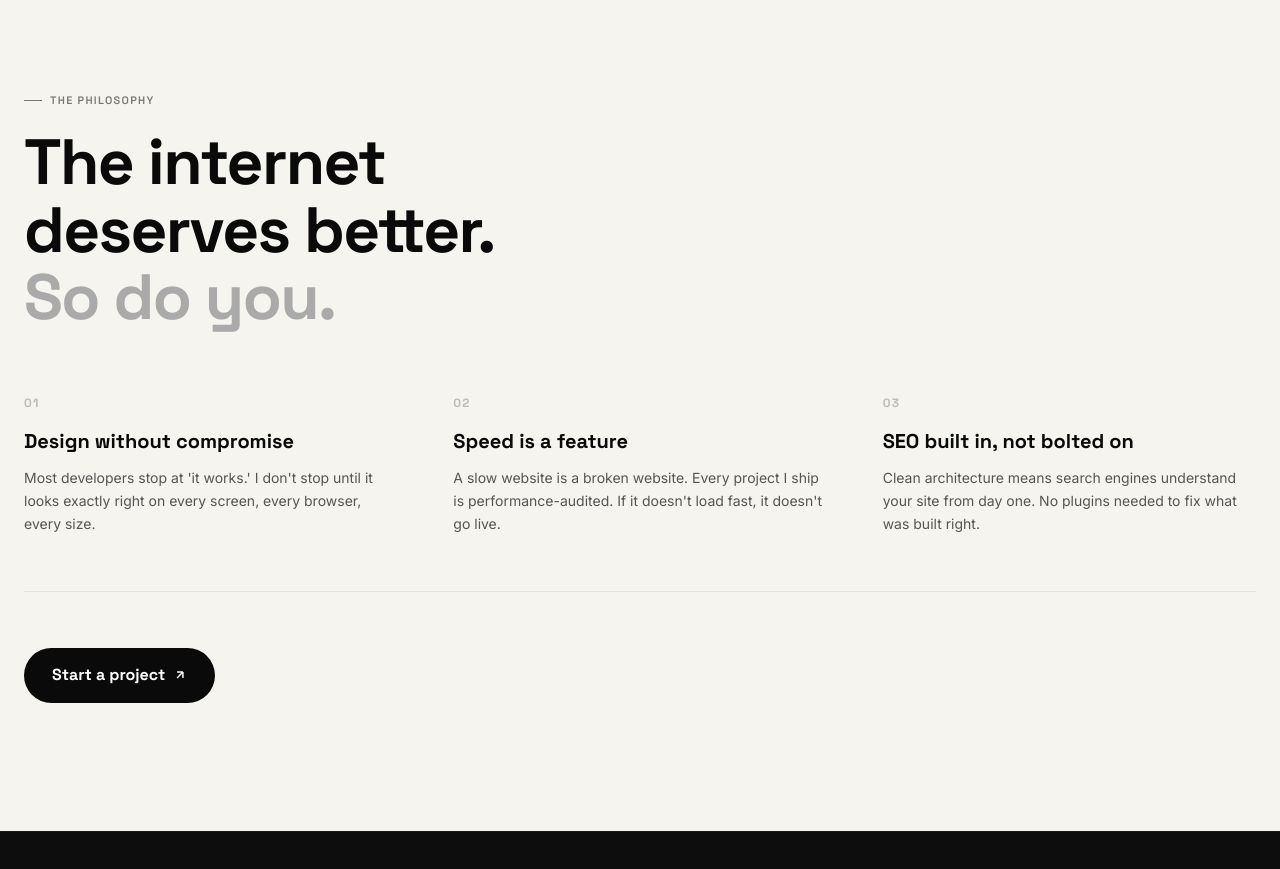
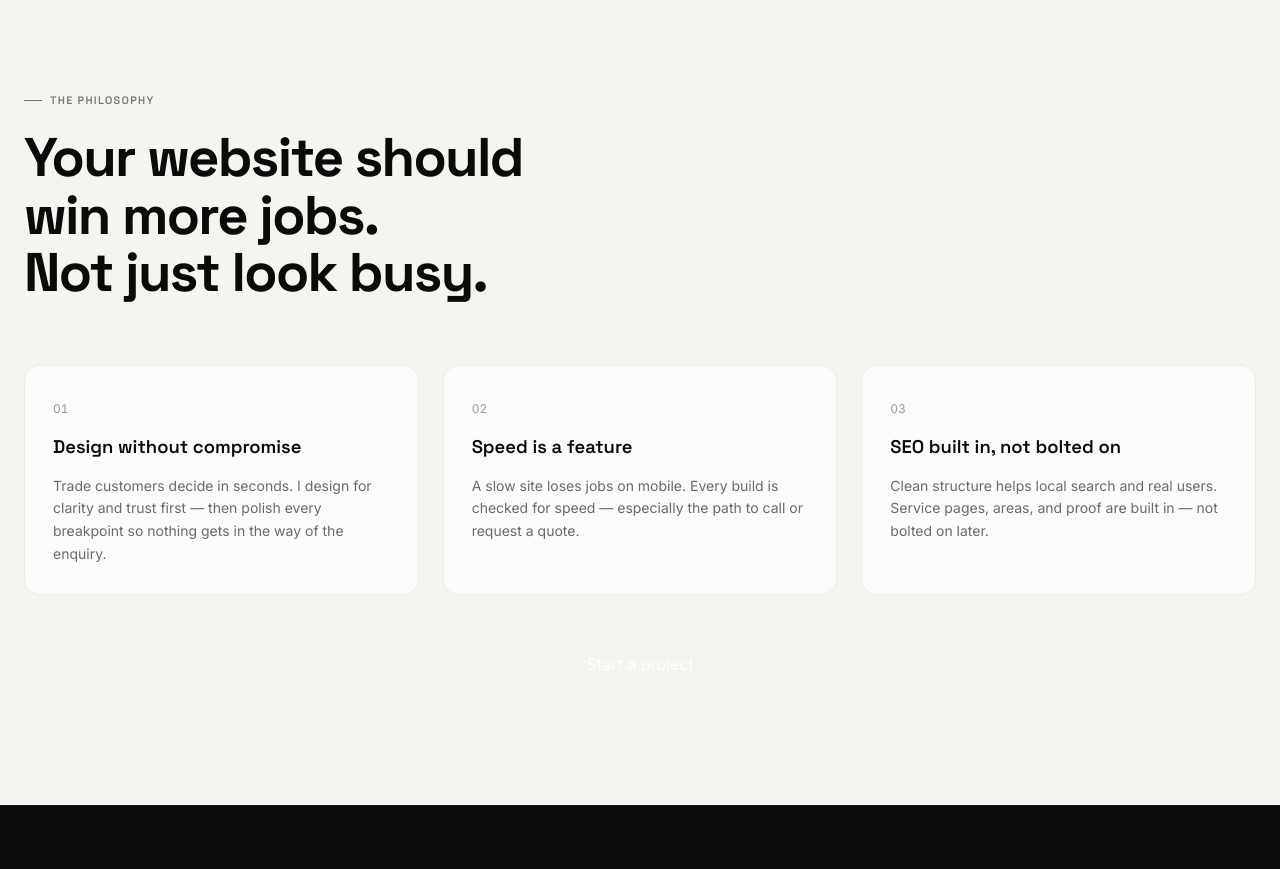
Before and after one commit to omerkhan7210/mumerkhan-portfolio, a Next.js app: page / in a window 1280 px wide. Shown: the part 9100-9969 px from the top of the page. Built offline with nearby package versions, Linux system fonts and the light colour scheme; no server answers.

Commit message:
Update philosophy + site metadata for trade ICP

```diff
--- a/components/PhilosophySection.tsx
+++ b/components/PhilosophySection.tsx
@@ -7,17 +7,17 @@ const pillars = [
   {
     n: '01',
     heading: 'Design without compromise',
-    body: "Most developers stop at 'it works.' I don't stop until it looks exactly right on every screen, every browser, every size.",
+    body: "Trade customers decide in seconds. I design for clarity and trust first — then polish every breakpoint so nothing gets in the way of the enquiry.",
   },
   {
     n: '02',
     heading: 'Speed is a feature',
-    body: "A slow website is a broken website. Every project I ship is performance-audited. If it doesn't load fast, it doesn't go live.",
+    body: "A slow site loses jobs on mobile. Every build is checked for speed — especially the path to call or request a quote.",
   },
   {
     n: '03',
     heading: 'SEO built in, not bolted on',
-    body: 'Clean architecture means search engines understand your site from day one. No plugins needed to fix what was built right.',
+    body: 'Clean structure helps local search and real users. Service pages, areas, and proof are built in — not bolted on later.',
   },
 ];
 
@@ -27,25 +27,28 @@ function useScrollReveal(threshold = 0.08) {
     const el = ref.current;
     if (!el) return;
     const obs = new IntersectionObserver(
-      ([e]) => { if (e.isIntersecting) { el.classList.add('sr-visible'); obs.unobserve(el); } },
-      { threshold, rootMargin: '0px 0px -40px 0px' },
+      ([e]) => {
+        if (e.isIntersecting) {
+          el.classList.add('sr-visible');
+          obs.unobserve(el);
+        }
+      },
+      { threshold },
     );
     obs.observe(el);
     return () => obs.disconnect();
-  }, []);
+  }, [threshold]);
   return ref;
 }
 
 export default function PhilosophySection() {
   const headRef = useScrollReveal();
-  const gridRef = useRef<HTMLDivElement>(null);
-  const ctaRef = useScrollReveal();
+  const cardsRef = useRef<HTMLDivElement>(null);
 
-  /* Stagger pillar cards */
   useEffect(() => {
-    const grid = gridRef.current;
-    if (!grid) return;
-    const cards = Array.from(grid.querySelectorAll<HTMLElement>('.phil-card'));
+    const root = cardsRef.current;
+    if (!root) return;
+    const cards = Array.from(root.querySelectorAll<HTMLElement>('.phil-card'));
     const obs = new IntersectionObserver(
       (entries) => {
         entries.forEach((entry) => {
@@ -73,47 +76,34 @@ export default function PhilosophySection() {
   return (
     <section className="py-24 md:py-32 bg-cream">
       <div className="max-w-[1280px] mx-auto px-6">
-        {/* Heading */}
         <div ref={headRef} className="sr">
           <span className="label-tag-dark">The Philosophy</span>
           <h2
             className="font-sans font-bold text-ink mb-16"
-            style={{ fontSize: 'clamp(2.2rem, 5vw, 4rem)', lineHeight: 1.05, letterSpacing: '-0.025em' }}
+            style={{ fontSize: 'clamp(2rem,5vw,3.4rem)', lineHeight: 1.05, letterSpacing: '-0.03em' }}
           >
-            The internet<br />deserves better.<br />
-            <span style={{ color: '#AAAAAA' }}>So do you.</span>
+            Your website should<br />win more jobs.<br />Not just look busy.
           </h2>
         </div>
 
-        {/* Pillars */}
-        <div ref={gridRef} className="grid grid-cols-1 md:grid-cols-3 gap-8 md:gap-14">
+        <div ref={cardsRef} className="grid grid-cols-1 md:grid-cols-3 gap-6 mb-14">
           {pillars.map((p) => (
-            <div key={p.n} className="phil-card">
-              <span
-                className="font-sans font-bold text-xs tracking-widest uppercase mb-4 block"
-                style={{ color: '#BBBBBB' }}
-              >
-                {p.n}
-              </span>
-              <h3 className="font-sans font-bold text-ink text-xl mb-3">{p.heading}</h3>
-              <p className="font-body text-sm leading-relaxed" style={{ color: '#555555' }}>
-                {p.body}
-              </p>
+            <div
+              key={p.n}
+              className="phil-card rounded-2xl p-7 border border-black/5 bg-white/60"
+            >
+              <span className="font-body text-xs text-ink/40 tabular-nums">{p.n}</span>
+              <h3 className="font-sans font-semibold text-ink mt-3 mb-3" style={{ fontSize: '1.15rem' }}>
+                {p.heading}
+              </h3>
+              <p className="font-body text-sm text-ink/60 leading-relaxed">{p.body}</p>
             </div>
           ))}
         </div>
 
-        {/* CTA */}
-        <div
-          ref={ctaRef}
-          className="sr mt-14 pt-14 border-t"
-          style={{ borderColor: 'rgba(0,0,0,0.08)' }}
-        >
-          <Link href="/contact" className="btn-dark">
+        <div className="flex justify-center">
+          <Link href="/contact" className="btn-ink">
             Start a project
-            <svg width="14" height="14" viewBox="0 0 24 24" fill="none" stroke="currentColor" strokeWidth="2.5">
-              <path d="M7 17L17 7M17 7H7M17 7v10" />
-            </svg>
           </Link>
         </div>
       </div>
```
